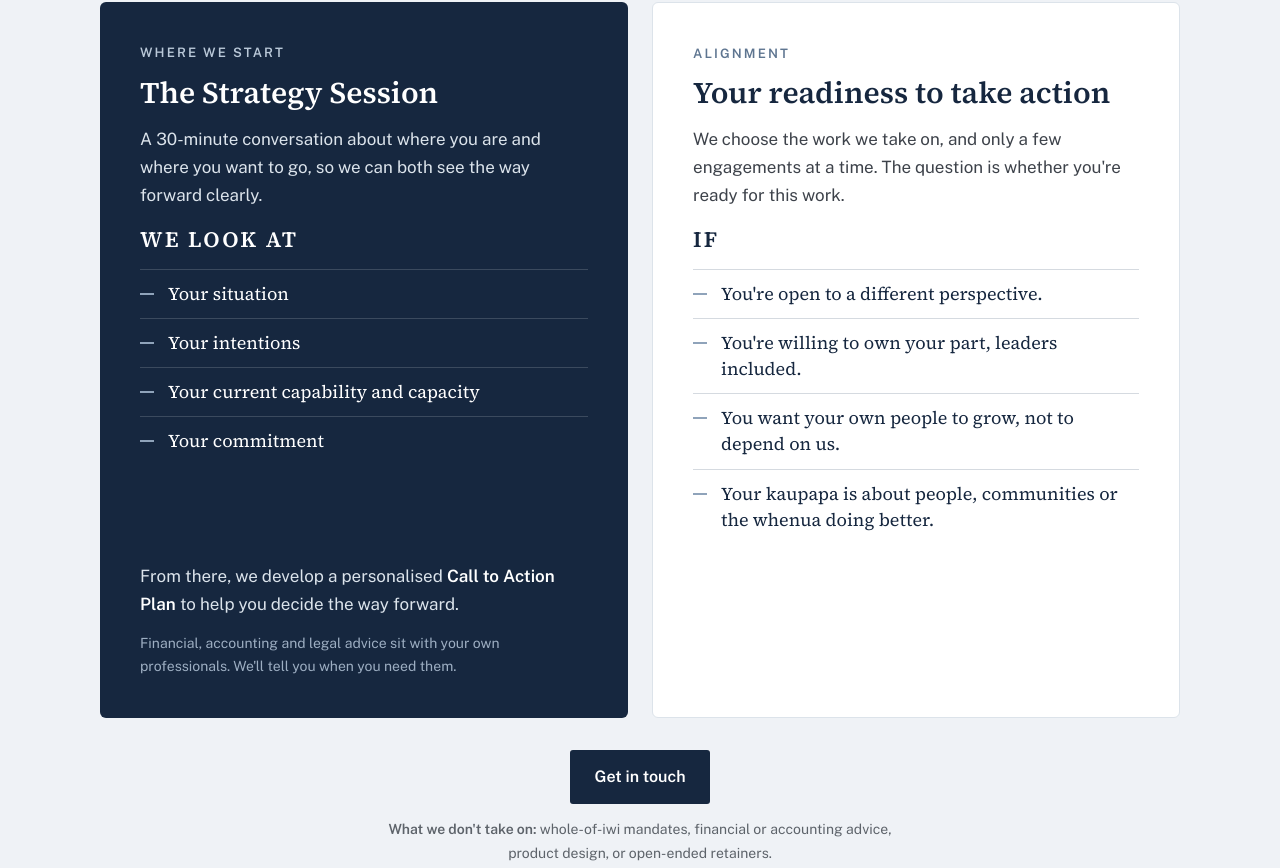
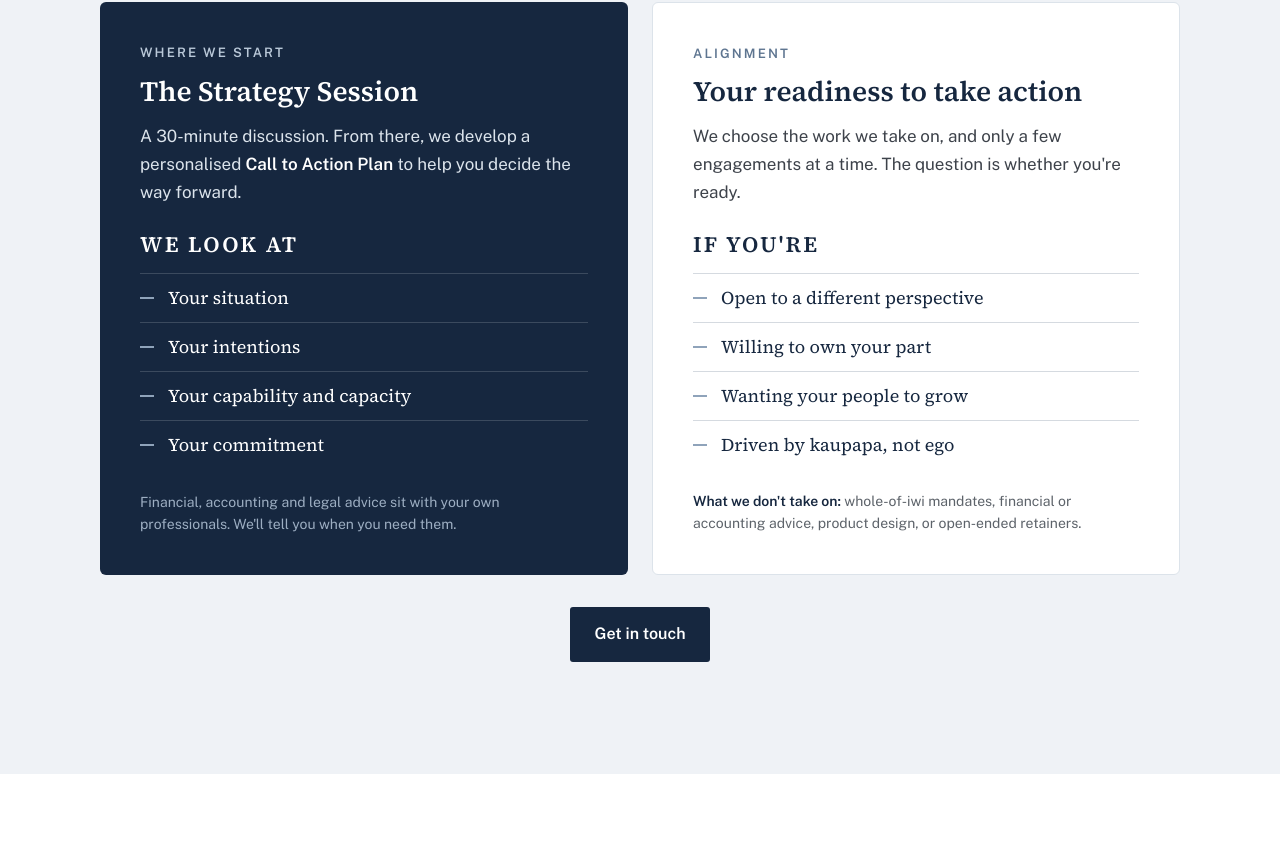
Before and after one commit to te-ahu-solutions/teahusolutions-site, a plain HTML site: page index.html in a window 1280 px wide. Shown: the part 2449-3317 px from the top of the page. Drawn offline with nearby package versions, Linux system fonts and the light colour scheme.

Commit message:
Strategy and Readiness panels: tight, aligned, balanced
Co-Authored-By: Claude Opus 5.5 <noreply@anthropic.com>
Claude-Session: https://claude.ai/code/session_0119XnKzfrincsJEcgWgY1UT

```diff
--- a/index.html
+++ b/index.html
@@ -121,7 +121,7 @@ footer .flinks ul{list-style:none;margin:0;padding:0;display:grid;gap:4px;font-s
 
 .pair{margin-top:56px;display:grid;grid-template-columns:minmax(0,1fr) minmax(0,1fr);gap:24px;align-items:stretch}
 .panel{border-radius:6px;padding:clamp(28px,3.4vw,40px);display:grid;gap:12px;align-content:start}
-.panel h3{font-size:clamp(24px,2.6vw,30px);line-height:1.2}
+.panel h3{font-size:clamp(22px,2.3vw,28px);line-height:1.2}
 .panel.dark{background:var(--navy);color:#DCE4EC}
 .panel.dark .eyebrow{color:#B9C8D8}
 .panel.dark h3{color:#fff}
@@ -193,6 +193,13 @@ footer .flinks ul{list-style:none;margin:0;padding:0;display:grid;gap:4px;font-s
 .pair ul.plist li{font-family:var(--display);font-size:18px;line-height:1.45;padding:11px 0 11px 28px;border-top:1px solid #D5DAE0;position:relative;color:var(--navy)}
 .pair .panel.dark ul.plist li{color:#fff;border-top-color:rgba(255,255,255,.16)}
 .pair ul.plist li::before{content:"";position:absolute;left:0;top:23px;width:14px;height:2px;background:var(--steel)}
+.pair .panel p.intro{display:block;padding-bottom:20px;align-self:start}
+.pair .panel .block{display:grid;gap:10px;align-content:start}
+.pair .panel .note{padding-top:22px;font-size:14px;line-height:1.55;align-self:end}
+.pair .panel.dark .note{color:#9DAEC2}
+.pair .panel.light .note{color:#5D636A}
+.pair .panel.light .note b{color:var(--navy)}
+.pair ul.plist li{white-space:normal}
 .pair .panel .if{margin:0}
 .pair .panel.dark .if{color:#fff}
 @media (max-width:860px){.pair{grid-template-rows:none;row-gap:24px}.pair .panel{grid-row:auto;grid-template-rows:none}}
@@ -332,21 +339,20 @@ footer a{color:#C9D4E0}
         <div class="panel dark">
           <span class="eyebrow">Where we start</span>
           <h3>The Strategy Session</h3>
-          <div class="intro"><p>A 30-minute conversation about where you are and where you want to go, so we can both see the way forward clearly.</p><p class="if">WE LOOK AT</p></div>
-          <ul class="plist"><li>Your situation</li><li>Your intentions</li><li>Your current capability and capacity</li><li>Your commitment</li></ul>
-          <div class="after"><p>From there, we develop a personalised <b>Call to Action Plan</b> to help you decide the way forward.</p><p class="small">Financial, accounting and legal advice sit with your own professionals. We'll tell you when you need them.</p></div>
+          <p class="intro">A 30-minute discussion. From there, we develop a personalised <b>Call to Action Plan</b> to help you decide the way forward.</p>
+          <div class="block"><p class="if">WE LOOK AT</p><ul class="plist"><li>Your situation</li><li>Your intentions</li><li>Your capability and capacity</li><li>Your commitment</li></ul></div>
+          <p class="note">Financial, accounting and legal advice sit with your own professionals. We'll tell you when you need them.</p>
         </div>
         <div class="panel light">
           <span class="eyebrow">Alignment</span>
           <h3>Your readiness to take action</h3>
-          <div class="intro"><p>We choose the work we take on, and only a few engagements at a time. The question is whether you're ready for this work.</p><p class="if">IF</p></div>
-          <ul class="plist"><li>You're open to a different perspective.</li><li>You're willing to own your part, leaders included.</li><li>You want your own people to grow, not to depend on us.</li><li>Your kaupapa is about people, communities or the whenua doing better.</li></ul>
-          <div class="after"></div>
+          <p class="intro">We choose the work we take on, and only a few engagements at a time. The question is whether you're ready.</p>
+          <div class="block"><p class="if">IF YOU'RE</p><ul class="plist"><li>Open to a different perspective</li><li>Willing to own your part</li><li>Wanting your people to grow</li><li>Driven by kaupapa, not ego</li></ul></div>
+          <p class="note"><b>What we don't take on:</b> whole-of-iwi mandates, financial or accounting advice, product design, or open-ended retainers.</p>
         </div>
       </div>
       <div class="pair-cta">
         <a class="btn dark" href="#contact">Get in touch</a>
-        <p class="notfor"><b>What we don't take on:</b> whole-of-iwi mandates, financial or accounting advice, product design, or open-ended retainers.</p>
       </div>
     </div>
   </section>
```
